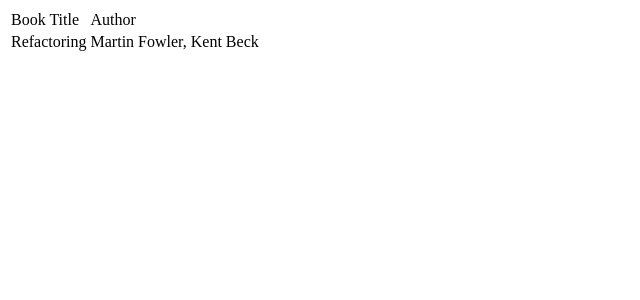
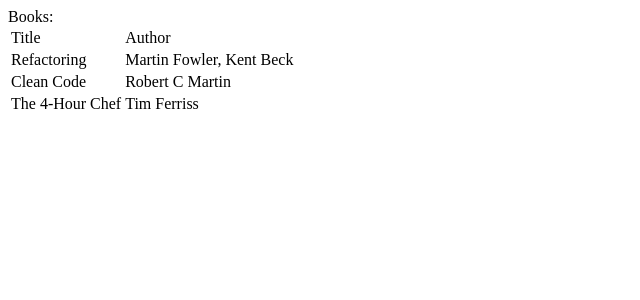
Before and after one commit to claudiofreitas/book-library-react, a React (Vite) app: page / in a window 1280 px wide. Shown: the top 300 px of the page, without its empty margins (0-640 px from the left). Built offline with nearby package versions, Linux system fonts and the light colour scheme.

Commit message:
Make book list dynamic

```diff
--- a/src/App.js
+++ b/src/App.js
@@ -2,9 +2,32 @@
 import BookListPage from './pages/BookListPage';
 
 const App = () => {
+  const fakeBookList = [
+    {
+      id: 1,
+      title: 'Refactoring',
+      author: 'Martin Fowler, Kent Beck',
+      category: 'Programming',
+      status: 'ON_SHELF',
+    },
+    {
+      id: 2,
+      title: 'Clean Code',
+      author: 'Robert C Martin',
+      category: 'Programming',
+      status: 'ON_SHELF'
+    },
+    {
+      id: 3,
+      title: 'The 4-Hour Chef',
+      author: 'Tim Ferriss',
+      category: 'Learning',
+      status: 'ON_SHELF'
+    },
+  ];
   return (
     <div>
-      <BookListPage />
+      <BookListPage booklist={fakeBookList} />
     </div>
   );
 };
--- a/src/pages/BookListPage.js
+++ b/src/pages/BookListPage.js
@@ -1,17 +1,25 @@
 import React from 'react';
 
-const BookListPage = () => {
+const BookListPage = (props) => {
+  const { booklist } = props;
   return (
     <div>
+      Books:
       <table>
-        <tr>
-          <td>Book Title</td>
-          <td>Author</td>
-        </tr>
-        <tr>
-          <td>Refactoring</td>
-          <td>Martin Fowler, Kent Beck</td>
-        </tr>
+        <thead>
+          <tr>
+            <td>Title</td>
+            <td>Author</td>
+          </tr>
+        </thead>
+        <tbody>
+          {booklist.map((book) => (
+            <tr key={book.id}>
+              <td>{book.title}</td>
+              <td>{book.author}</td>
+            </tr>
+          ))}
+        </tbody>
       </table>
     </div>
   );
```
